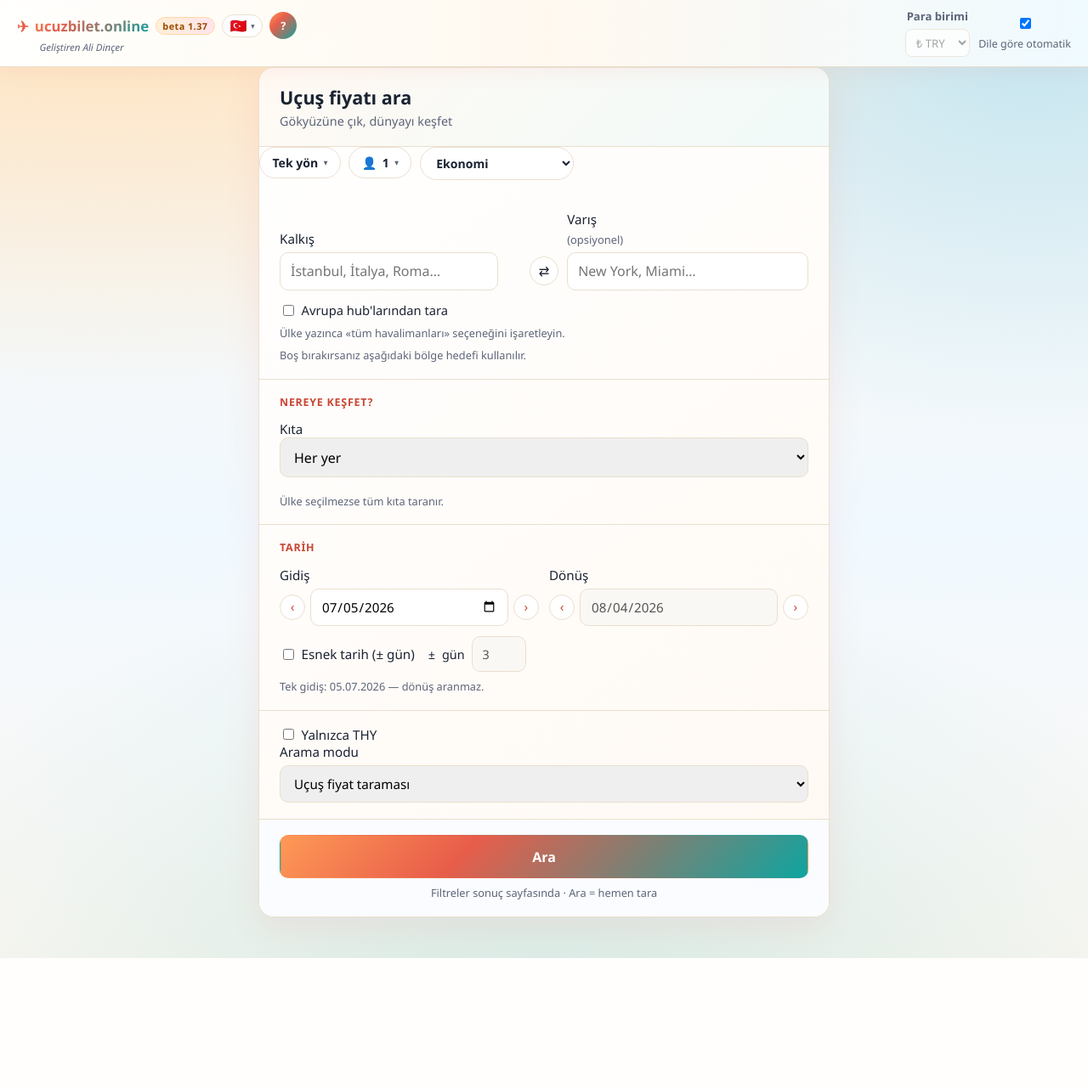
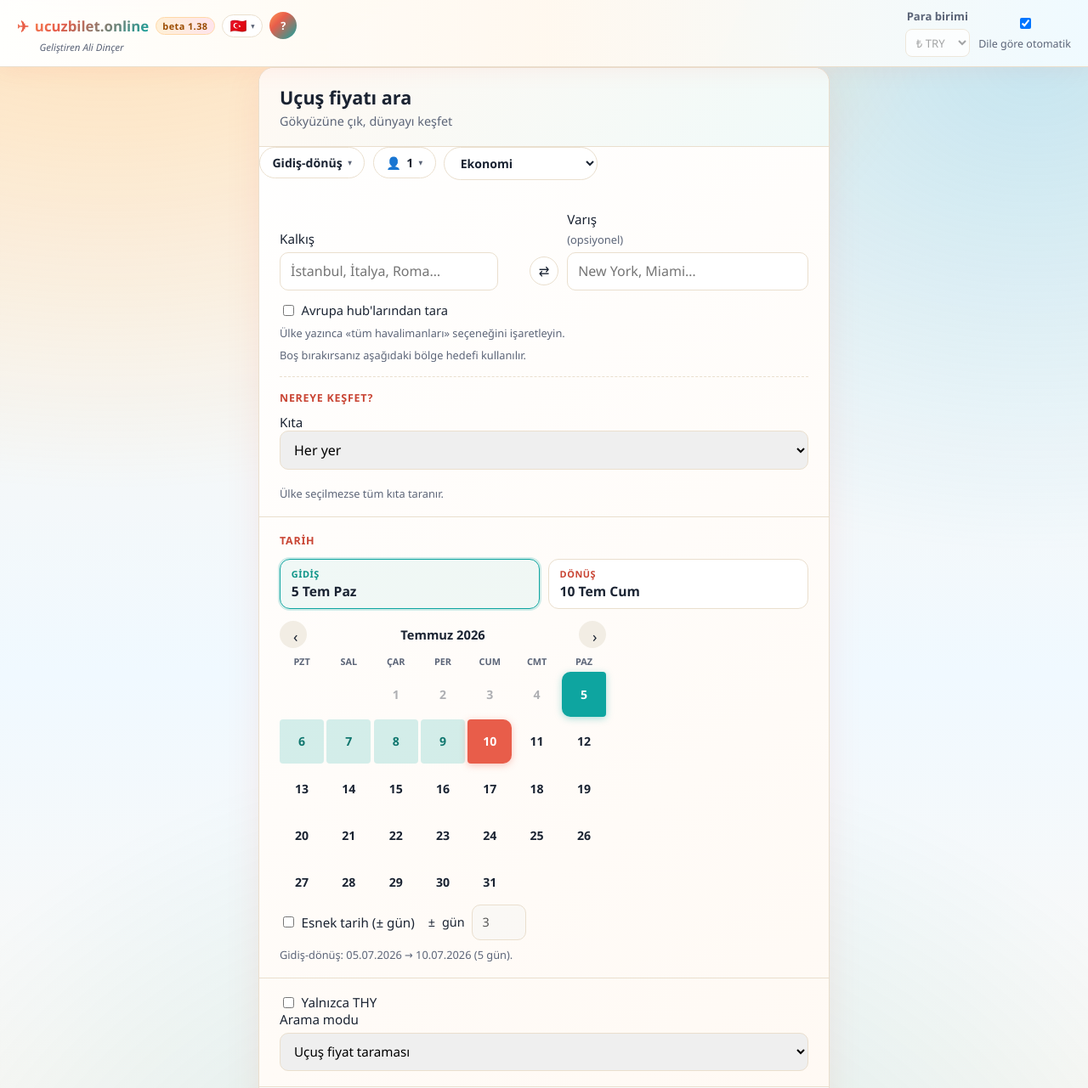
Before and after one commit to alid67-git/ucuzbilet.online, a FastAPI app: page /search in a window 1280 px wide. Shown: the top 1281 px of the page at 85% size. Before the commit the page ends 1128 px from the top, so only its background shows below. Run offline with FastAPI, Linux system fonts and the light colour scheme; data that the repository does not hold is empty.

Commit message:
Gidis-donus varsayilan, kesfet varisin altinda, tek takvimle tarih secimi; beta 1.38
Tarih artik tek takvim uzerinden aralik olarak seciliyor; gidis/donus chip'leri renkli. Nereye kesfet bolumu rota alaninin icine tasindi.

Co-authored-by: Cursor <cursoragent@cursor.com>

```diff
--- a/app/version.py
+++ b/app/version.py
@@ -1,3 +1,3 @@
 APP_VERSION = "0.4.0"
 BETA_MAJOR = 1
-BETA_BUILD = 37
+BETA_BUILD = 38
--- /dev/null
+++ b/web/static/date-range-calendar.js
@@ -0,0 +1,244 @@
+(function () {
+  const calRoot = document.getElementById("trip-date-calendar");
+  const depInput = document.getElementById("trip-departure");
+  const retInput = document.getElementById("trip-return");
+  const useReturnCb = document.getElementById("use-return-date");
+  const depChip = document.getElementById("cal-chip-dep");
+  const retChip = document.getElementById("cal-chip-ret");
+  const depChipValue = document.getElementById("cal-chip-dep-value");
+  const retChipValue = document.getElementById("cal-chip-ret-value");
+  if (!calRoot || !depInput) return;
+
+  let viewYear;
+  let viewMonth;
+  let pickPhase = "start";
+
+  function currentLang() {
+    return document.documentElement.lang || "tr";
+  }
+
+  function isoFromDate(d) {
+    return (
+      d.getFullYear() +
+      "-" +
+      String(d.getMonth() + 1).padStart(2, "0") +
+      "-" +
+      String(d.getDate()).padStart(2, "0")
+    );
+  }
+
+  function todayIso() {
+    return isoFromDate(new Date());
+  }
+
+  function parseIso(iso) {
+    if (!iso) return null;
+    const d = new Date(iso + "T00:00:00");
+    return Number.isNaN(d.getTime()) ? null : d;
+  }
+
+  function isRoundTrip() {
+    return Boolean(useReturnCb?.checked);
+  }
+
+  function depIso() {
+    return depInput.value || "";
+  }
+
+  function retIso() {
+    return retInput?.value || "";
+  }
+
+  function chipText(iso) {
+    const d = parseIso(iso);
+    if (!d) return "—";
+    return d.toLocaleDateString(currentLang(), {
+      day: "numeric",
+      month: "short",
+      weekday: "short",
+    });
+  }
+
+  function monthTitle() {
+    const d = new Date(viewYear, viewMonth, 1);
+    return d.toLocaleDateString(currentLang(), { month: "long", year: "numeric" });
+  }
+
+  function weekdayNames() {
+    // Pazartesi baslangicli kisa gun adlari
+    const names = [];
+    const monday = new Date(2024, 0, 1); // 1 Oca 2024 = Pazartesi
+    for (let i = 0; i < 7; i += 1) {
+      const d = new Date(monday);
+      d.setDate(monday.getDate() + i);
+      names.push(d.toLocaleDateString(currentLang(), { weekday: "short" }));
+    }
+    return names;
+  }
+
+  function syncChips() {
+    if (depChipValue) depChipValue.textContent = chipText(depIso());
+    if (retChipValue) retChipValue.textContent = chipText(retIso());
+    if (retChip) retChip.hidden = !isRoundTrip();
+    depChip?.classList.toggle("active", pickPhase === "start");
+    retChip?.classList.toggle("active", pickPhase === "end" && isRoundTrip());
+  }
+
+  function ensureViewDate() {
+    const anchor = parseIso(depIso()) || new Date();
+    if (viewYear == null || viewMonth == null) {
+      viewYear = anchor.getFullYear();
+      viewMonth = anchor.getMonth();
+    }
+  }
+
+  function cellClass(iso, minIso) {
+    const classes = ["fs-cal-day"];
+    const dep = depIso();
+    const ret = retIso();
+    if (iso === todayIso()) classes.push("fs-cal-today");
+    if (!isRoundTrip()) {
+      if (iso === dep) classes.push("fs-cal-selected");
+      return classes.join(" ");
+    }
+    if (!dep) return classes.join(" ");
+    const end = ret && ret >= dep ? ret : dep;
+    if (iso === dep) classes.push("fs-cal-start");
+    if (iso === end && end !== dep) classes.push("fs-cal-end");
+    if (iso > dep && iso < end) classes.push("fs-cal-in-range");
+    return classes.join(" ");
+  }
+
+  function onDayClick(iso) {
+    if (iso < todayIso()) return;
+
+    if (!isRoundTrip()) {
+      depInput.value = iso;
+      pickPhase = "start";
+      depInput.dispatchEvent(new Event("change", { bubbles: true }));
+      render();
+      return;
+    }
+
+    if (retInput) retInput.disabled = false;
+    const dep = depIso();
+
+    if (pickPhase === "start" || !dep || iso < dep) {
+      depInput.value = iso;
+      if (retInput) retInput.value = iso;
+      pickPhase = "end";
+      depInput.dispatchEvent(new Event("change", { bubbles: true }));
+    } else {
+      if (retInput) retInput.value = iso;
+      pickPhase = "start";
+      retInput?.dispatchEvent(new Event("change", { bubbles: true }));
+    }
+    render();
+  }
+
+  function render() {
+    ensureViewDate();
+    syncChips();
+
+    const minIso = todayIso();
+    const first = new Date(viewYear, viewMonth, 1);
+    const startPad = (first.getDay() + 6) % 7;
+    const daysInMonth = new Date(viewYear, viewMonth + 1, 0).getDate();
+
+    calRoot.innerHTML = "";
+
+    const header = document.createElement("div");
+    header.className = "fs-cal-header";
+    const prev = document.createElement("button");
+    prev.type = "button";
+    prev.className = "fs-cal-nav";
+    prev.textContent = "‹";
+    prev.setAttribute("aria-label", "previous month");
+    prev.addEventListener("click", () => {
+      viewMonth -= 1;
+      if (viewMonth < 0) {
+        viewMonth = 11;
+        viewYear -= 1;
+      }
+      render();
+    });
+    const title = document.createElement("span");
+    title.className = "fs-cal-title";
+    title.textContent = monthTitle();
+    const next = document.createElement("button");
+    next.type = "button";
+    next.className = "fs-cal-nav";
+    next.textContent = "›";
+    next.setAttribute("aria-label", "next month");
+    next.addEventListener("click", () => {
+      viewMonth += 1;
+      if (viewMonth > 11) {
+        viewMonth = 0;
+        viewYear += 1;
+      }
+      render();
+    });
+    header.append(prev, title, next);
+    calRoot.appendChild(header);
+
+    const weekdays = document.createElement("div");
+    weekdays.className = "fs-cal-weekdays";
+    weekdayNames().forEach((wd) => {
+      const span = document.createElement("span");
+      span.textContent = wd;
+      weekdays.appendChild(span);
+    });
+    calRoot.appendChild(weekdays);
+
+    const grid = document.createElement("div");
+    grid.className = "fs-cal-grid";
+
+    for (let i = 0; i < startPad; i += 1) {
+      const pad = document.createElement("span");
+      pad.className = "fs-cal-pad";
+      pad.setAttribute("aria-hidden", "true");
+      grid.appendChild(pad);
+    }
+
+    for (let day = 1; day <= daysInMonth; day += 1) {
+      const iso =
+        viewYear +
+        "-" +
+        String(viewMonth + 1).padStart(2, "0") +
+        "-" +
+        String(day).padStart(2, "0");
+      const btn = document.createElement("button");
+      btn.type = "button";
+      btn.className = cellClass(iso, minIso);
+      btn.textContent = String(day);
+      btn.disabled = iso < minIso;
+      btn.addEventListener("click", () => onDayClick(iso));
+      grid.appendChild(btn);
+    }
+
+    calRoot.appendChild(grid);
+  }
+
+  depChip?.addEventListener("click", () => {
+    pickPhase = "start";
+    syncChips();
+  });
+
+  retChip?.addEventListener("click", () => {
+    if (!isRoundTrip()) return;
+    pickPhase = "end";
+    syncChips();
+  });
+
+  useReturnCb?.addEventListener("change", () => {
+    pickPhase = "start";
+    render();
+  });
+
+  depInput.addEventListener("change", render);
+  retInput?.addEventListener("change", render);
+  document.addEventListener("localechange", render);
+
+  render();
+  window.TripDateCalendar = { refresh: render };
+})();
--- a/web/static/explore-form.js
+++ b/web/static/explore-form.js
@@ -417,7 +417,7 @@
   useReturnCheckbox?.addEventListener("change", syncTripDatePanel);
   flexibleSearchCheckbox?.addEventListener("change", syncTripDatePanel);
   tripDeparture?.addEventListener("change", () => {
-    resetReturnDateToDeparture();
+    syncReturnDateMinimum();
     syncTripDatePanel();
   });
   tripReturn?.addEventListener("change", syncTripDatePanel);
--- a/web/static/style.css
+++ b/web/static/style.css
@@ -1387,6 +1387,209 @@ input, select {
   cursor: not-allowed;
 }
 
+/* --- Varisin altinda kesfet blogu --- */
+.explore-inline {
+  margin-top: 1rem;
+  padding-top: 1rem;
+  border-top: 1px dashed var(--border);
+}
+
+.explore-inline-title {
+  margin-bottom: 0.6rem;
+}
+
+/* --- Tek takvim: gidis-donus chip'leri --- */
+.cal-chips {
+  display: grid;
+  grid-template-columns: 1fr 1fr;
+  gap: 0.6rem;
+  margin-bottom: 0.85rem;
+}
+
+.cal-chip {
+  display: flex;
+  flex-direction: column;
+  align-items: flex-start;
+  gap: 0.15rem;
+  padding: 0.55rem 0.8rem;
+  border-radius: 12px;
+  border: 1.5px solid var(--border);
+  background: white;
+  font: inherit;
+  cursor: pointer;
+  text-align: left;
+  transition: border-color 0.12s, box-shadow 0.12s, background 0.12s;
+}
+
+.cal-chip-label {
+  font-size: 0.68rem;
+  font-weight: 700;
+  letter-spacing: 0.05em;
+  text-transform: uppercase;
+  color: var(--muted);
+}
+
+.cal-chip-value {
+  font-size: 0.98rem;
+  font-weight: 700;
+  color: var(--text);
+}
+
+.cal-chip-dep.active,
+.cal-chip-dep:hover {
+  border-color: var(--secondary);
+  background: rgba(14, 165, 160, 0.06);
+}
+
+.cal-chip-dep.active {
+  box-shadow: 0 0 0 2px rgba(14, 165, 160, 0.2);
+}
+
+.cal-chip-dep .cal-chip-label {
+  color: #0d9488;
+}
+
+.cal-chip-ret.active,
+.cal-chip-ret:hover {
+  border-color: var(--primary);
+  background: rgba(232, 93, 74, 0.05);
+}
+
+.cal-chip-ret.active {
+  box-shadow: 0 0 0 2px rgba(232, 93, 74, 0.18);
+}
+
+.cal-chip-ret .cal-chip-label {
+  color: var(--primary-dark);
+}
+
+.cal-chip[hidden] {
+  display: none;
+}
+
+/* --- Tek takvim: ay gorunumu --- */
+.fs-date-calendar {
+  max-width: 24rem;
+}
+
+.fs-cal-header {
+  display: flex;
+  align-items: center;
+  justify-content: space-between;
+  gap: 0.5rem;
+  margin-bottom: 0.5rem;
+}
+
+.fs-cal-title {
+  font-size: 0.92rem;
+  font-weight: 700;
+  color: var(--text);
+  text-transform: capitalize;
+}
+
+.fs-cal-nav {
+  border: 0;
+  background: #f2ede4;
+  color: var(--text);
+  width: 2rem;
+  height: 2rem;
+  border-radius: 999px;
+  cursor: pointer;
+  font-size: 1.1rem;
+  line-height: 1;
+}
+
+.fs-cal-nav:hover {
+  background: var(--sand);
+}
+
+.fs-cal-weekdays,
+.fs-cal-grid {
+  display: grid;
+  grid-template-columns: repeat(7, 1fr);
+  gap: 0.2rem;
+}
+
+.fs-cal-weekdays {
+  margin-bottom: 0.35rem;
+}
+
+.fs-cal-weekdays span {
+  text-align: center;
+  font-size: 0.68rem;
+  font-weight: 700;
+  color: var(--muted);
+  text-transform: uppercase;
+}
+
+.fs-cal-day,
+.fs-cal-pad {
+  aspect-ratio: 1;
+  min-height: 2.1rem;
+}
+
+.fs-cal-day {
+  border: 0;
+  border-radius: 10px;
+  background: transparent;
+  font: inherit;
+  font-size: 0.88rem;
+  font-weight: 600;
+  color: var(--text);
+  cursor: pointer;
+  transition: background 0.12s, color 0.12s;
+}
+
+.fs-cal-day:hover:not(:disabled) {
+  background: var(--sand);
+}
+
+.fs-cal-day.fs-cal-today {
+  box-shadow: inset 0 0 0 1.5px var(--secondary);
+}
+
+.fs-cal-day.fs-cal-in-range {
+  background: rgba(14, 165, 160, 0.18);
+  color: #0f766e;
+  border-radius: 4px;
+}
+
+.fs-cal-day.fs-cal-start,
+.fs-cal-day.fs-cal-end {
+  background: var(--secondary);
+  color: white;
+  font-weight: 700;
+  box-shadow: 0 2px 8px rgba(14, 165, 160, 0.35);
+}
+
+.fs-cal-day.fs-cal-end {
+  background: var(--primary);
+  box-shadow: 0 2px 8px rgba(232, 93, 74, 0.35);
+}
+
+.fs-cal-day.fs-cal-selected {
+  background: var(--secondary);
+  color: white;
+  font-weight: 700;
+}
+
+.fs-cal-day.fs-cal-start {
+  border-radius: 10px 4px 4px 10px;
+}
+
+.fs-cal-day.fs-cal-end {
+  border-radius: 4px 10px 10px 4px;
+}
+
+.fs-cal-day.fs-cal-start.fs-cal-end {
+  border-radius: 10px;
+}
+
+.fs-cal-day:disabled {
+  opacity: 0.35;
+  cursor: not-allowed;
+}
+
 /* --- Bekleme overlay'i: donen ucak + dunya --- */
 .loading-overlay {
   position: fixed;
--- a/web/templates/form.html
+++ b/web/templates/form.html
@@ -2,6 +2,11 @@
 {% block title %}{{ t.form_title }} | {{ t.site_name }}{% endblock %}
 {% block body %}
   <main class="container container-narrow">
+    {% set has_return = search.use_return_date if search else true %}
+    {% if search and search.mode.value == 'date_range' and search.date_to and not search.flexible_departure_in_range %}
+      {% set has_return = true %}
+    {% endif %}
+    {% set trip_dep = search.date_from if search and search.date_from else (search.departure_date if search and search.departure_date else today) %}
     <form class="panel search-form" method="post" action="/search/run" id="search-form">
 
       <header class="form-page-head">
@@ -108,12 +113,11 @@
         <p class="hint compact-hint" id="origin-hub-note" hidden data-i18n="origin_hub_note">{{ t.origin_hub_note }}</p>
         <p class="hint compact-hint" id="destination-hint" hidden data-i18n="dest_hint_empty">{{ t.dest_hint_empty }}</p>
         <p class="hint compact-hint" id="hub-hint" hidden data-i18n="hub_hint">{{ t.hub_hint }}</p>
-      </section>
 
-      <!-- 2. Bolge hedefi -->
-      <section class="form-section" id="scope-field">
-        <h2 class="form-section-title" data-i18n="explore_heading">{{ t.explore_heading }}</h2>
-        <label for="target-continent" data-i18n="continent_label">{{ t.continent_label }}</label>
+        <!-- Bolge hedefi: varisin hemen altinda -->
+        <div class="explore-inline" id="scope-field">
+          <h2 class="form-section-title explore-inline-title" data-i18n="explore_heading">{{ t.explore_heading }}</h2>
+          <label for="target-continent" data-i18n="continent_label">{{ t.continent_label }}</label>
         <select name="destination_scope" id="target-continent" class="full-width-select">
           <option value="anywhere" data-i18n="continent_anywhere" {% if not search or search.destination_scope.value == 'anywhere' %}selected{% endif %}>{{ t.continent_anywhere }}</option>
           <option value="americas" data-i18n="continent_americas" {% if search and search.destination_scope.value == 'americas' %}selected{% endif %}>{{ t.continent_americas }}</option>
@@ -123,8 +127,9 @@
           <option value="africa" data-i18n="continent_africa" {% if search and search.destination_scope.value == 'africa' %}selected{% endif %}>{{ t.continent_africa }}</option>
           <option value="oceania" data-i18n="continent_oceania" {% if search and search.destination_scope.value == 'oceania' %}selected{% endif %}>{{ t.continent_oceania }}</option>
         </select>
-        <div id="country-grid" class="country-grid country-grid-compact"></div>
-        <p class="hint compact-hint" id="country-selection-hint" data-i18n="continent_hint">{{ t.continent_hint }}</p>
+          <div id="country-grid" class="country-grid country-grid-compact"></div>
+          <p class="hint compact-hint" id="country-selection-hint" data-i18n="continent_hint">{{ t.continent_hint }}</p>
+        </div>
       </section>
 
       <section class="form-section" id="destination-airports-field" hidden>
@@ -133,36 +138,29 @@
         <p class="hint compact-hint" id="destination-airport-hint" data-i18n="dest_airports_hint">{{ t.dest_airports_hint }}</p>
       </section>
 
-      <!-- 3. Tarih -->
-      {% set has_return = search.use_return_date if search else false %}
-      {% if search and search.mode.value == 'date_range' and search.date_to and not search.flexible_departure_in_range %}
-        {% set has_return = true %}
-      {% endif %}
-      {% set trip_dep = search.date_from if search and search.date_from else (search.departure_date if search and search.departure_date else today) %}
-
+      <!-- 3. Tarih: tek takvim ile gidis-donus secimi -->
       <section class="form-section" id="trip-date-panel">
         <h2 class="form-section-title" data-i18n="date_heading">{{ t.date_heading }}</h2>
 
-        <div class="date-range-row date-range-row-clean">
-          <label>
-            <span data-i18n="date_departure">{{ t.date_departure }}</span>
-            <div class="date-input-row">
-              <button type="button" class="date-shift" data-target="trip-departure" data-delta="-1" aria-label="-1">‹</button>
-              <input type="date" name="date_from" id="trip-departure" value="{{ trip_dep }}">
-              <button type="button" class="date-shift" data-target="trip-departure" data-delta="1" aria-label="+1">›</button>
-            </div>
-          </label>
-          <label id="return-date-field">
-            <span data-i18n="date_return">{{ t.date_return }}</span>
-            <div class="date-input-row">
-              <button type="button" class="date-shift" data-target="trip-return" data-delta="-1" aria-label="-1">‹</button>
-              <input type="date" name="date_to" id="trip-return"
-                value="{{ search.date_to if search and search.date_to else default_range_end }}"
-                {% if not has_return %}disabled{% endif %}>
-              <button type="button" class="date-shift" data-target="trip-return" data-delta="1" aria-label="+1">›</button>
-            </div>
-          </label>
+        <div class="cal-chips" id="cal-chips">
+          <button type="button" class="cal-chip cal-chip-dep" id="cal-chip-dep">
+            <span class="cal-chip-label" data-i18n="date_departure">{{ t.date_departure }}</span>
+            <strong class="cal-chip-value" id="cal-chip-dep-value">—</strong>
+          </button>
+          <button type="button" class="cal-chip cal-chip-ret" id="cal-chip-ret">
+            <span class="cal-chip-label" data-i18n="date_return">{{ t.date_return }}</span>
+            <strong class="cal-chip-value" id="cal-chip-ret-value">—</strong>
+          </button>
         </div>
+
+        <div class="visually-hidden" aria-hidden="true">
+          <input type="date" name="date_from" id="trip-departure" value="{{ trip_dep }}">
+          <input type="date" name="date_to" id="trip-return"
+            value="{{ search.date_to if search and search.date_to else default_return }}"
+            {% if not has_return %}disabled{% endif %}>
+        </div>
+
+        <div class="fs-date-calendar" id="trip-date-calendar" aria-label="{{ t.date_heading }}"></div>
 
         <div class="form-inline-options">
           <label class="checkbox">
@@ -227,4 +225,5 @@
   <script src="/static/region-picker.js"></script>
   <script src="/static/destination-picker.js"></script>
   <script src="/static/explore-form.js"></script>
+  <script src="/static/date-range-calendar.js"></script>
 {% endblock %}
```
